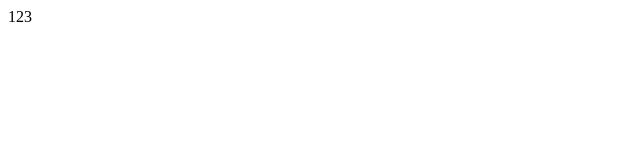
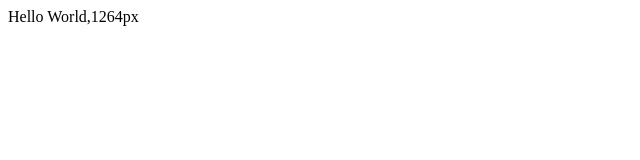
Before and after one commit to xiaoxiaoxiannv/react-demo-1, a React (Create React App) app: page / in a window 1280 px wide. Shown: the top 160 px of the page, without its empty margins (0-640 px from the left). Built offline with nearby package versions, Linux system fonts and the light colour scheme.

Commit message:
使用componentDidMount

```diff
--- a/src/App.js
+++ b/src/App.js
@@ -5,16 +5,23 @@ class App extends React.PureComponent {
         super(props);
         this.state = {
             n: 1,
-            array:[1,2,3]
+            width:undefined
         }
     }
 
     onClick = () => {
         this.setState(state => ({n: state.n + 1}))
     }
+    componentDidMount() {
+        const div = document.getElementById('xxx')
+        const {width} = div.getBoundingClientRect()
+        this.setState({width})
+    }
 
     render() {
-        return this.state.array.map(n=><span>{n}</span>)
+        return(
+            <div id="xxx">Hello World,{this.state.width}px</div>
+        )
     }
 }
 
```
